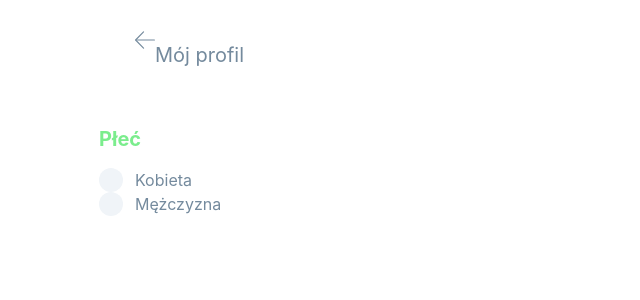
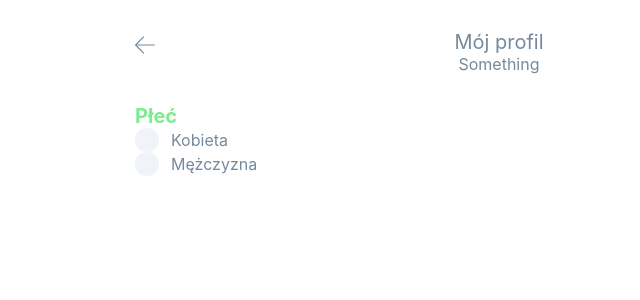
Before and after one commit to KrzysztofBartkiewicz/count-calories-app, a React (Create React App) app: page / in a window 1280 px wide. Shown: the top 300 px of the page, without its empty margins (141-781 px from the left). Built offline with nearby package versions, Linux system fonts and the light colour scheme; a web font is replaced by a local one.

Commit message:
style: add header styles

```diff
--- a/package.json
+++ b/package.json
@@ -9,6 +9,7 @@
     "@testing-library/user-event": "^7.1.2",
     "@zxing/library": "^0.17.0",
     "node-sass": "^4.14.1",
+    "normalize.css": "^8.0.1",
     "react": "^16.13.1",
     "react-dom": "^16.13.1",
     "react-scripts": "3.4.1"
--- a/src/components/custom-heading/heading.scss
+++ b/src/components/custom-heading/heading.scss
@@ -1,4 +1,5 @@
 .custom-heading {
+  margin: 0;
   font-size: 2rem;
   color: var(--primary-color);
 }
--- a/src/components/header/Header.jsx
+++ b/src/components/header/Header.jsx
@@ -2,10 +2,10 @@ import React from 'react';
 
 import './header.scss';
 
-const Header = ({ mainText, subText }) => {
+const Header = ({ mainText, subText, goBack }) => {
   return (
     <header className="header">
-      <nav className="header__nav">
+      <nav className={`header__nav ${goBack ? '' : 'hidden'}`}>
         <button className="header__button"></button>
       </nav>
       <div className="header__text-box">
--- a/src/components/header/header.scss
+++ b/src/components/header/header.scss
@@ -1,15 +1,20 @@
 .header {
-  padding: 3rem 3.6rem;
-  display: flex;
+  $paddingTB: 3rem;
+  $paddingLR: 3.6rem;
+  padding: $paddingTB $paddingLR;
+  position: relative;
 
   &__nav {
-    flex-shrink: 1;
+    position: absolute;
+    left: $paddingLR;
+    top: $paddingTB;
   }
 
   &__button {
     width: 2rem;
     height: 2rem;
     border: none;
+    margin-top: .5rem;
     background-color: transparent;
     background-image: url(../../assets/icon-arrow.svg);
     background-size: 2rem;
@@ -19,14 +24,22 @@
 
   &__text-box {
     color: var(--tertiary-color);
+    width: fit-content;
+    margin: 0 auto;
+    text-align: center;
   }
 
   &__main-text {
     font-size: 2rem;
     font-weight: 400;
+    margin: 0;
   }
 
   &__sub-text {
     font-size: 1.6rem;
   }
 }
+
+.hidden {
+  display: none;
+}
--- a/src/index.scss
+++ b/src/index.scss
@@ -1,3 +1,5 @@
+@import-normalize;
+
 html {
   box-sizing: border-box;
   font-size: 10px;
--- a/src/pages/personal-data/PersonalData.jsx
+++ b/src/pages/personal-data/PersonalData.jsx
@@ -9,7 +9,7 @@ class PersonalData extends Component {
   render() {
     return (
       <Fragment>
-        <Header mainText={'Mój profil'} />
+        <Header mainText={'Mój profil'} subText={'Something'} goBack/>
         <form className="personal-data">
           <section className="gender">
             <Heading>Płeć</Heading>
--- a/src/pages/personal-data/personalData.scss
+++ b/src/pages/personal-data/personalData.scss
@@ -0,0 +1,3 @@
+.personal-data {
+  padding: 0 3.6rem;
+}
```
Also changed, not shown: 1 other file (tests, documents, lock files or other folders).
